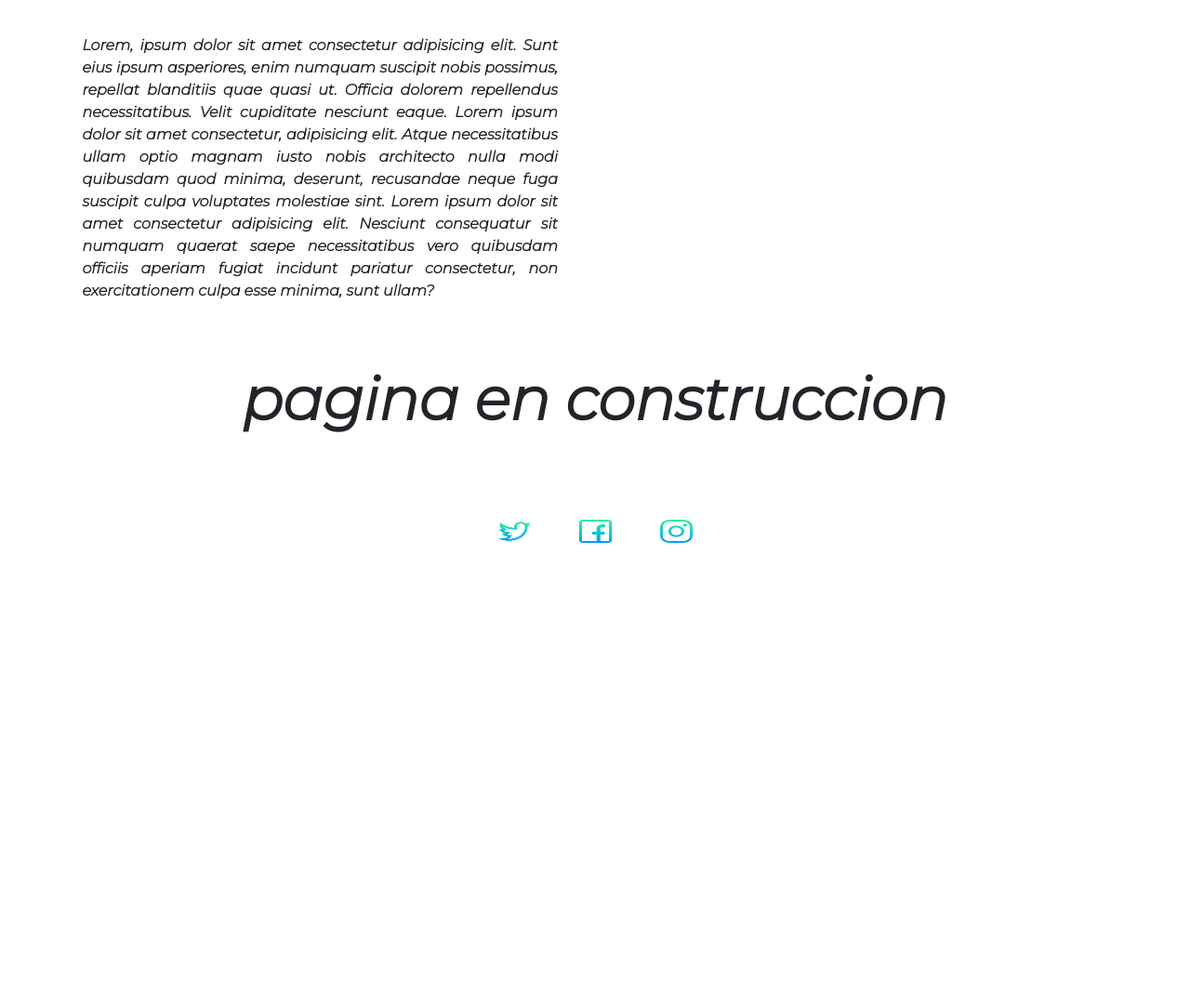
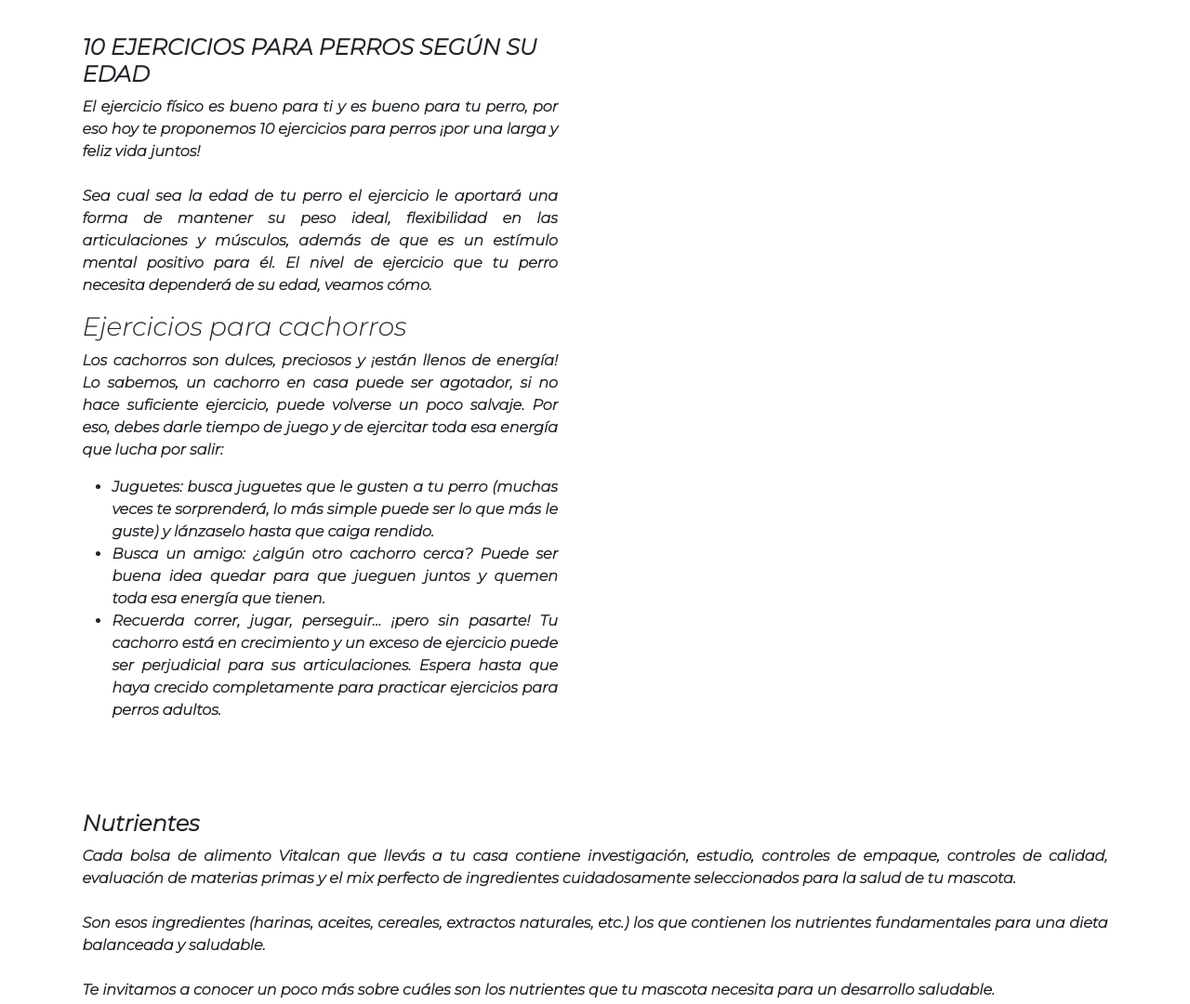
Before and after one commit to Jjramirez18/mundomascota, a website: page index.html in a window 1280 px wide. Shown: the part 614-1694 px from the top of the page at 93% size. Before the commit the page ends 1216 px from the top, so only its background shows below. Drawn offline with Linux system fonts and the light colour scheme.

Commit message:
modificaciones finales

```diff
--- a/index.html
+++ b/index.html
@@ -75,18 +75,44 @@
       </div>
     </section>
     <section class="aside">
+      <h2 class="subtitle">10 EJERCICIOS PARA PERROS SEGÚN SU EDAD</h2>
       <p>
-        Lorem, ipsum dolor sit amet consectetur adipisicing elit. Sunt eius ipsum asperiores, enim numquam suscipit
-        nobis possimus, repellat blanditiis quae quasi ut. Officia dolorem repellendus necessitatibus. Velit cupiditate
-        nesciunt eaque. Lorem ipsum dolor sit amet consectetur, adipisicing elit. Atque necessitatibus ullam optio
-        magnam iusto nobis architecto nulla modi quibusdam quod minima, deserunt, recusandae neque fuga suscipit culpa
-        voluptates molestiae sint. Lorem ipsum dolor sit amet consectetur adipisicing elit. Nesciunt consequatur sit
-        numquam quaerat saepe necessitatibus vero quibusdam officiis aperiam fugiat incidunt pariatur consectetur, non
-        exercitationem culpa esse minima, sunt ullam?
+        El ejercicio físico es bueno para ti y es bueno para tu perro, por eso hoy te proponemos 10 ejercicios para
+        perros ¡por una larga y feliz vida juntos! <br>
+        <br>
+        Sea cual sea la edad de tu perro el ejercicio le aportará una forma de mantener su peso ideal, flexibilidad en
+        las articulaciones y músculos, además de que es un estímulo mental positivo para él. El nivel de ejercicio que
+        tu perro necesita dependerá de su edad, veamos cómo.
       </p>
+      <h3>Ejercicios para cachorros</h3>
+      <p>Los cachorros son dulces, preciosos y ¡están llenos de energía! Lo sabemos, un cachorro en casa puede ser
+        agotador, si no hace suficiente ejercicio, puede volverse un poco salvaje. Por eso, debes darle tiempo de juego
+        y de ejercitar toda esa energía que lucha por salir:</p>
+      <ul>
+        <li class="indexLista">Juguetes: busca juguetes que le gusten a tu perro (muchas veces te
+          sorprenderá, lo más simple
+          puede ser lo que más le guste) y lánzaselo hasta que caiga rendido.</li>
+        <li class="indexLista">Busca un amigo: ¿algún otro cachorro cerca? Puede ser buena idea quedar
+          para que jueguen juntos y
+          quemen toda esa energía que tienen. </li>
+        <li class="indexLista">Recuerda correr, jugar, perseguir… ¡pero sin pasarte! Tu cachorro está
+          en crecimiento y un exceso de
+          ejercicio puede ser perjudicial para sus articulaciones. Espera hasta que haya crecido completamente para
+          practicar ejercicios para perros adultos.</li>
+      </ul>
     </section>
     <section class="building">
-      <p>pagina en construccion</p>
+      <h2 class="subtitle">Nutrientes</h2>
+      <p>Cada bolsa de alimento Vitalcan que llevás a tu casa contiene investigación, estudio, controles de empaque,
+        controles de calidad, evaluación de materias primas y el mix perfecto de ingredientes cuidadosamente
+        seleccionados para la salud de tu mascota. <br>
+        <br>
+        Son esos ingredientes (harinas, aceites, cereales, extractos naturales, etc.) los que contienen los nutrientes
+        fundamentales para una dieta balanceada y saludable. <br>
+        <br>
+        Te invitamos a conocer un poco más sobre cuáles son los nutrientes que tu mascota necesita para un desarrollo
+        saludable. <br>
+      </p>
     </section>
     <br>
   </div>
--- a/scss/_index.scss
+++ b/scss/_index.scss
@@ -7,7 +7,7 @@
     border: 5px black solid;
 }
 
-.section, .aside, .seg_section{
+.section, .aside, .seg_section, .building{
     text-align: justify;
     margin: 20px;
     padding: 20px;
@@ -23,11 +23,3 @@
     font-size: 1.5rem;
     text-align: left;
 }
-
-
-.building{
-    font-family: 'Montserrat', sans-serif;
-    font-weight: bold;
-    font-size: 400%;
-    text-align: center;
-}
```
Also changed, not shown: css/styles.css.
